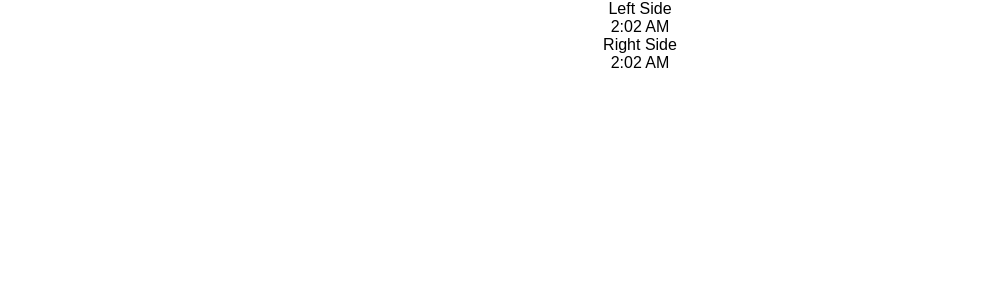
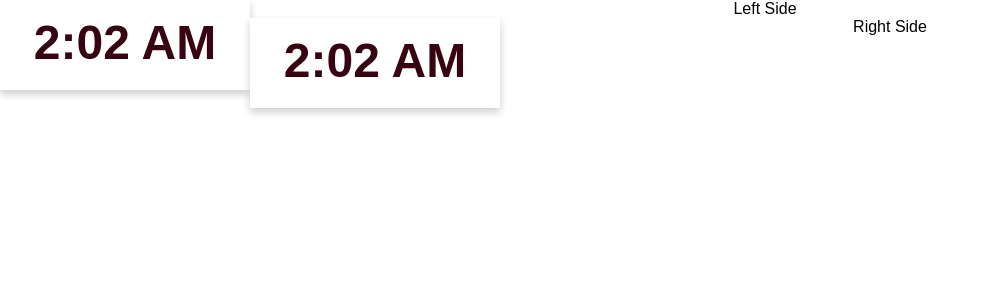
Before and after one commit to Mosque-Screens/Mosque-Screen, a React (Create React App) app: page / in a window 1280 px wide. Shown: the top 300 px of the page, without its empty margins (0-990 px from the left). Built offline with nearby package versions, Linux system fonts and the light colour scheme.

Commit message:
updates to clock CSS

```diff
--- a/src/_components/clock/clock.css
+++ b/src/_components/clock/clock.css
@@ -0,0 +1,14 @@
+.ClockWrapper {
+    box-shadow: 0 4px 8px 0 rgba(0,0,0,0.2);
+    width: 220px;
+    padding: 15px;
+    background-color: white;
+    float: left;
+    font-weight: 900;
+}
+
+.Clock {
+    font-size: 3em;
+    min-height: 60px;
+    color: #380412;
+}
--- a/src/_components/clock/clock.js
+++ b/src/_components/clock/clock.js
@@ -28,8 +28,10 @@ class Clock extends Component {
 
     render() {
         return (
-            <div className="Clock">
-                {this.state.time}
+            <div className="ClockWrapper">
+                <div className="Clock">
+                    {this.state.time}
+                </div>
             </div>
         );
     }
```
